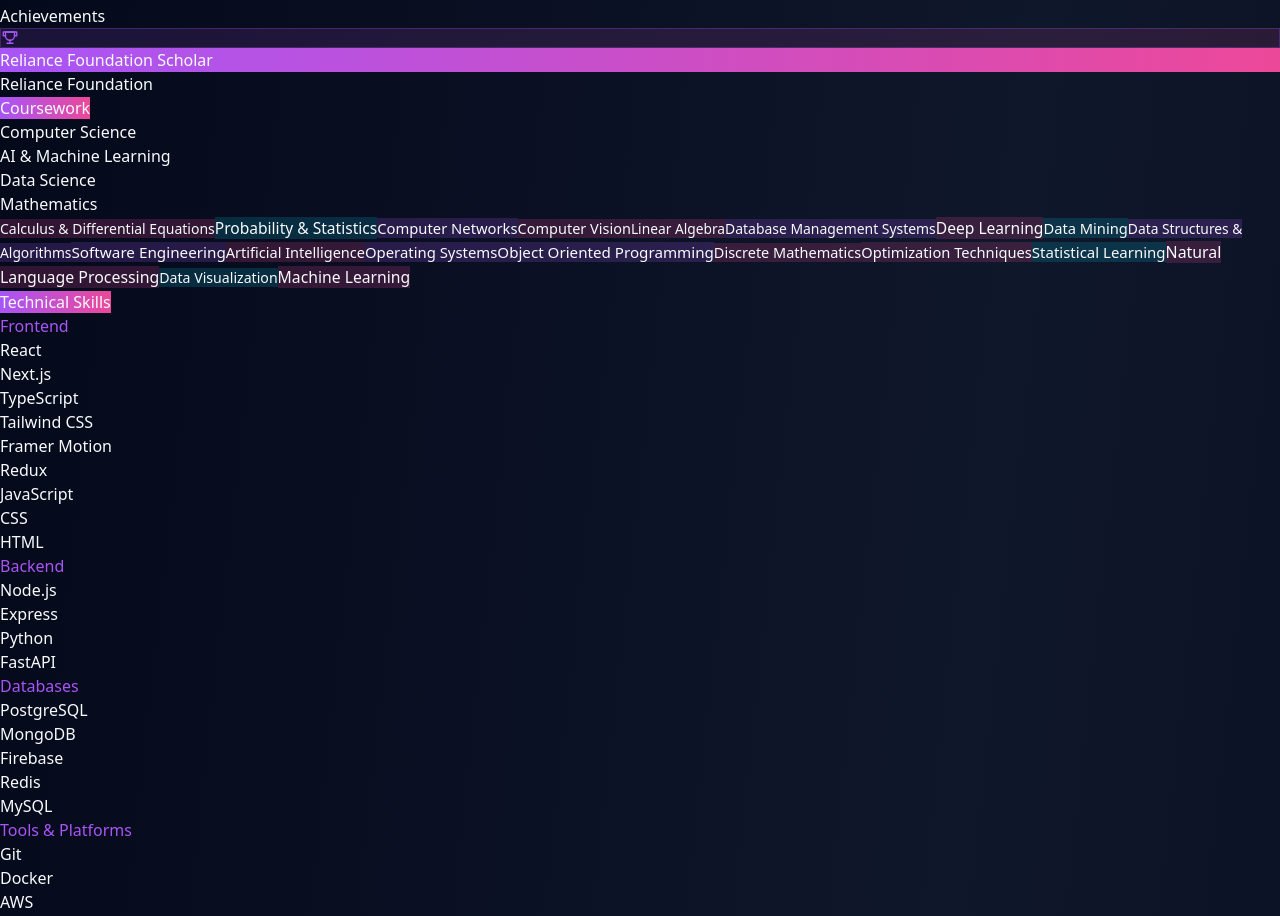
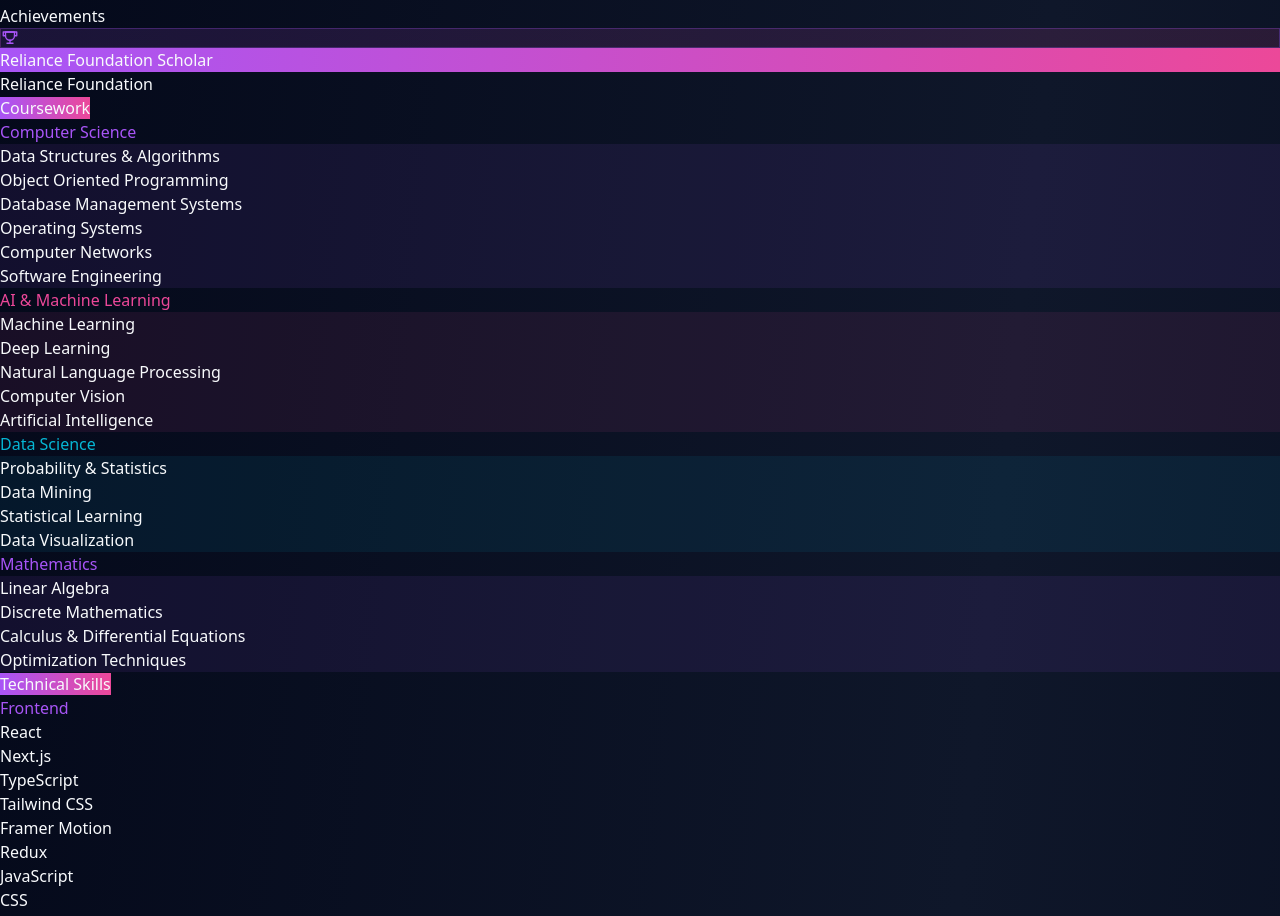
Before and after one commit to Akshats-git/Portfolio, a Next.js app: page / in a window 1280 px wide. Shown: the part 2124-3040 px from the top of the page. Built offline with nearby package versions, Linux system fonts and the light colour scheme; no server answers.

Commit message:
feat: refactor Coursework component for improved structure and animations

```diff
--- a/src/components/Coursework.tsx
+++ b/src/components/Coursework.tsx
@@ -2,7 +2,6 @@
 
 import { motion } from "framer-motion";
 import { useTheme } from "@/context/ThemeContext";
-import { useMemo } from "react";
 
 const coursework = [
   {
@@ -46,70 +45,46 @@
   },
 ];
 
-function seededRandom(seed: number) {
-  const x = Math.sin(seed * 9301 + 49297) * 49311;
-  return x - Math.floor(x);
-}
-
 const Coursework = () => {
   const { theme } = useTheme();
 
-  const allCourses = useMemo(() => {
-    const flat: { course: string; categoryIndex: number; globalIndex: number }[] = [];
-    let idx = 0;
-    coursework.forEach((group, gi) => {
-      group.courses.forEach((course) => {
-        flat.push({ course, categoryIndex: gi, globalIndex: idx++ });
-      });
-    });
-    // Shuffle deterministically
-    const shuffled = [...flat];
-    for (let i = shuffled.length - 1; i > 0; i--) {
-      const j = Math.floor(seededRandom(i + 42) * (i + 1));
-      [shuffled[i], shuffled[j]] = [shuffled[j], shuffled[i]];
-    }
-    return shuffled;
-  }, []);
-
-  const getRotation = (idx: number) => {
-    const r = seededRandom(idx * 7 + 13);
-    return (r - 0.5) * 5; // -2.5 to 2.5 degrees
-  };
-
-  const getScale = (idx: number) => {
-    const r = seededRandom(idx * 3 + 77);
-    return 0.95 + r * 0.12; // 0.95 to 1.07
-  };
-
   const categoryColors = [
-    { border: theme.primary, bg: theme.primary },
-    { border: theme.secondary, bg: theme.secondary },
-    { border: theme.accent, bg: theme.accent },
-    { border: theme.primary, bg: theme.secondary },
+    theme.primary,
+    theme.secondary,
+    theme.accent,
+    theme.primary,
   ];
 
   const containerVariants = {
     hidden: { opacity: 0 },
     visible: {
       opacity: 1,
-      transition: { staggerChildren: 0.04 },
+      transition: { staggerChildren: 0.1 },
+    },
+  };
+
+  const itemVariants = {
+    hidden: { opacity: 0, y: 20 },
+    visible: {
+      opacity: 1,
+      y: 0,
+      transition: { duration: 0.6 },
     },
   };
 
   const chipVariants = {
-    hidden: { opacity: 0, scale: 0.5, y: 20 },
+    hidden: { opacity: 0, scale: 0.8 },
     visible: {
       opacity: 1,
       scale: 1,
-      y: 0,
-      transition: { type: "spring", stiffness: 200, damping: 15 },
+      transition: { duration: 0.4 },
     },
   };
 
   return (
     <section
       id="coursework"
-      className="min-h-fit flex items-center py-20 px-4 sm:px-6 lg:px-8"
+      className="min-h-screen flex items-center py-20 px-4 sm:px-6 lg:px-8"
     >
       <motion.div
         variants={containerVariants}
@@ -118,13 +93,7 @@
         viewport={{ once: true, margin: "-100px" }}
         className="max-w-6xl mx-auto w-full"
       >
-        <motion.div
-          initial={{ opacity: 0, y: 20 }}
-          whileInView={{ opacity: 1, y: 0 }}
-          viewport={{ once: true }}
-          transition={{ duration: 0.6 }}
-          className="mb-14"
-        >
+        <motion.div variants={itemVariants} className="mb-16">
           <h2 className="text-4xl sm:text-5xl font-bold mb-4">
             <span
               className="bg-clip-text text-transparent"
@@ -143,74 +112,55 @@
           />
         </motion.div>
 
-        {/* Category legend */}
         <motion.div
-          initial={{ opacity: 0 }}
-          whileInView={{ opacity: 1 }}
-          viewport={{ once: true }}
-          transition={{ duration: 0.5, delay: 0.2 }}
-          className="flex flex-wrap gap-5 mb-10"
+          variants={containerVariants}
+          className="grid grid-cols-1 md:grid-cols-2 gap-8"
         >
           {coursework.map((group, gi) => (
-            <div key={group.category} className="flex items-center gap-2">
-              <span
-                className="w-3 h-3 rounded-full"
-                style={{
-                  background: `linear-gradient(135deg, ${categoryColors[gi].border}, ${categoryColors[gi].bg})`,
-                }}
-              />
-              <span className="text-sm text-slate-400 font-medium">
+            <motion.div key={group.category} variants={itemVariants}>
+              <div className="mb-6">
+                <h3 className="text-2xl font-bold mb-4">
+                  <span style={{ color: categoryColors[gi] }}>
                     {group.category}
                   </span>
-            </div>
-          ))}
-        </motion.div>
+                </h3>
 
-        {/* Scattered course cloud */}
+                <div className="flex flex-wrap gap-3">
+                  {group.courses.map((course) => (
                     <motion.div
-          variants={containerVariants}
-          className="flex flex-wrap gap-3 items-center"
-        >
-          {allCourses.map(({ course, categoryIndex, globalIndex }, i) => {
-            const color = categoryColors[categoryIndex];
-            const rotation = getRotation(globalIndex);
-            const scale = getScale(globalIndex);
-
-            return (
-              <motion.span
                       key={course}
                       variants={chipVariants}
                       whileHover={{
-                  scale: 1.12,
-                  rotate: 0,
-                  y: -4,
+                        scale: 1.05,
                         transition: { duration: 0.2 },
                       }}
-                className="cursor-default rounded-full px-5 py-2.5 font-medium text-slate-200 border backdrop-blur-sm transition-shadow duration-300 select-none"
+                      className="cursor-default"
+                    >
+                      <div
+                        className="rounded-lg px-4 py-2 text-sm font-semibold text-slate-200 border transition-all duration-300"
                         style={{
-                  borderColor: `${color.border}99`,
-                  backgroundColor: `${color.bg}30`,
-                  rotate: `${rotation}deg`,
-                  scale,
-                  fontSize: `${0.85 + seededRandom(globalIndex * 11 + 3) * 0.2}rem`,
+                          borderColor: categoryColors[gi],
+                          backgroundColor: `${categoryColors[gi]}15`,
                         }}
                         onMouseEnter={(e) => {
                           const el = e.currentTarget;
-                  el.style.borderColor = `${color.border}ee`;
-                  el.style.backgroundColor = `${color.bg}45`;
-                  el.style.boxShadow = `0 0 30px ${color.border}40, 0 4px 25px ${color.bg}30`;
+                          el.style.backgroundColor = `${categoryColors[gi]}30`;
+                          el.style.boxShadow = `0 0 20px ${categoryColors[gi]}25`;
                         }}
                         onMouseLeave={(e) => {
                           const el = e.currentTarget;
-                  el.style.borderColor = `${color.border}99`;
-                  el.style.backgroundColor = `${color.bg}30`;
+                          el.style.backgroundColor = `${categoryColors[gi]}15`;
                           el.style.boxShadow = "none";
                         }}
                       >
                         {course}
-              </motion.span>
-            );
-          })}
+                      </div>
+                    </motion.div>
+                  ))}
+                </div>
+              </div>
+            </motion.div>
+          ))}
         </motion.div>
       </motion.div>
     </section>
```
Lines whose indentation alone changed are shown as unchanged.
